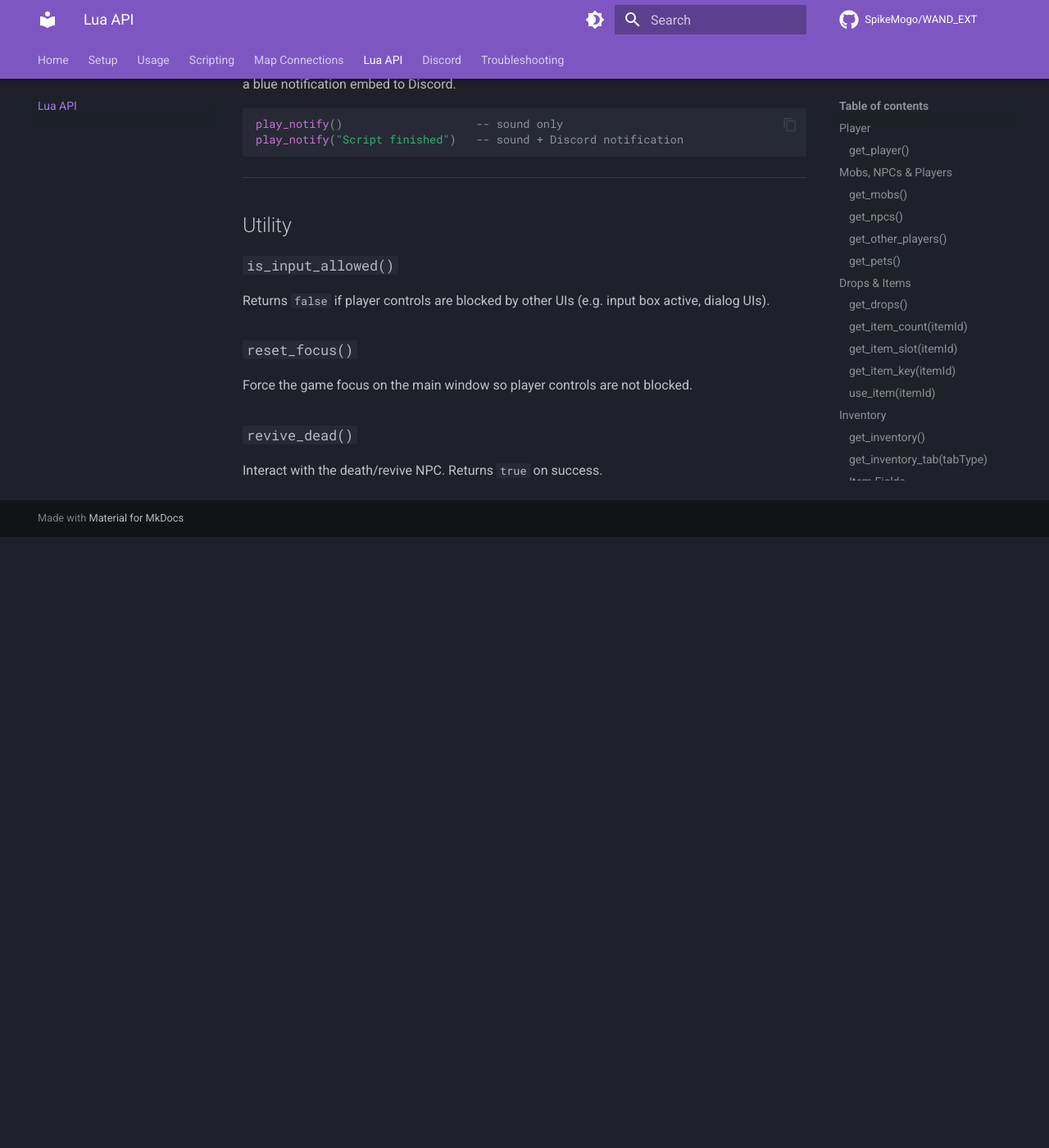
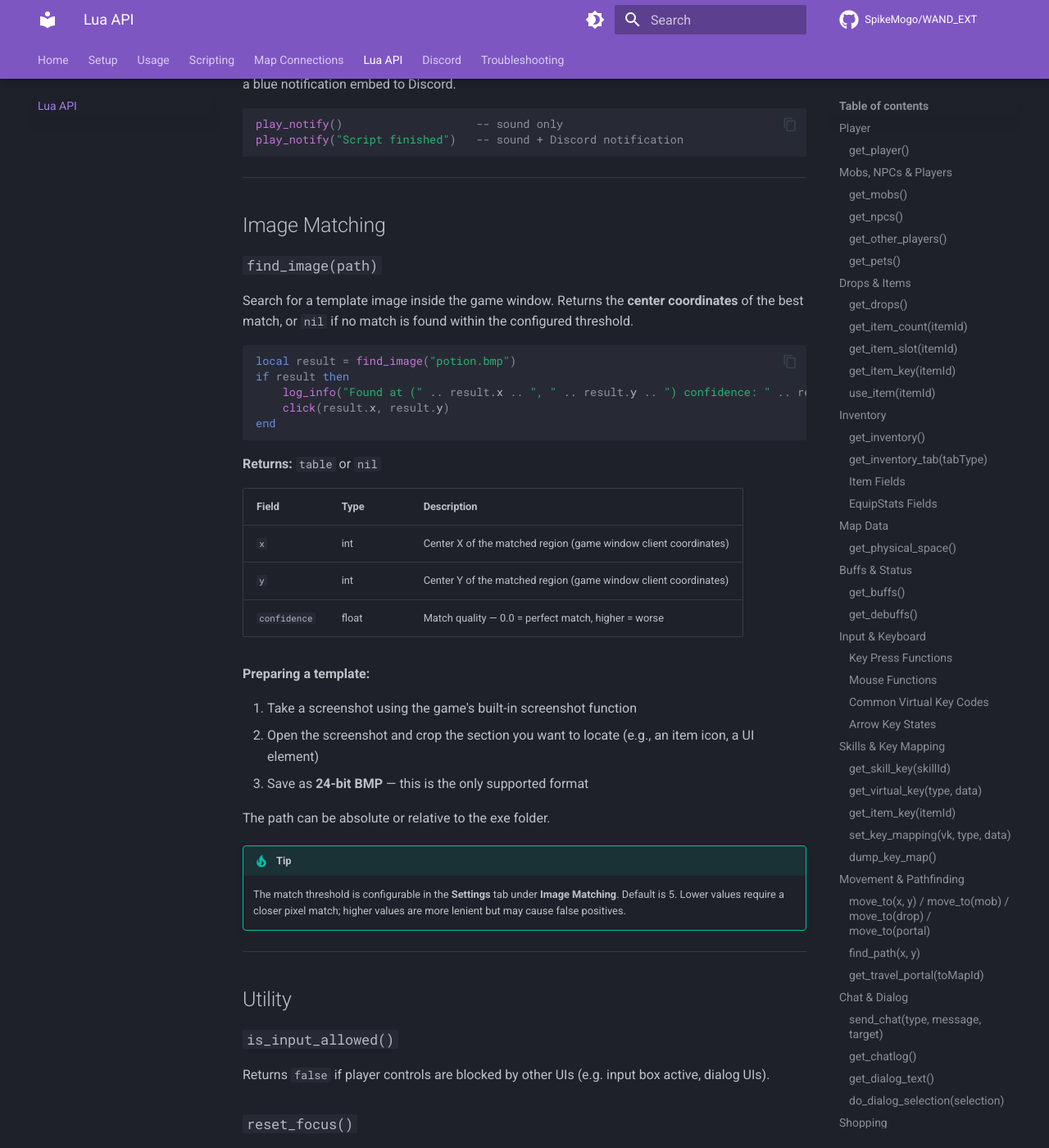
Before and after one commit to SpikeMogo/WAND_EXT, an MkDocs documentation site: the page built from docs/lua-api.md, in a window 1280 px wide and 1400 px high, scrolled down 15082 px. Shown: the whole window at 82% size. Built offline with MkDocs 1.6.1 and Material for MkDocs 9.7.7, drawn with Linux system fonts in a browser that asks for light colours; comment, search, counter and statistics services are not loaded; before the commit the page ends 15737 px from its top, so only the background shows below that.

Commit message:
Add find_image() to Lua API docs
Co-Authored-By: Claude Opus 4.6 <noreply@anthropic.com>

````diff
--- a/docs/lua-api.md
+++ b/docs/lua-api.md
@@ -556,6 +556,41 @@ play_notify("Script finished")   -- sound + Discord notification
 
 ---
 
+## Image Matching
+
+### `find_image(path)`
+
+Search for a template image inside the game window. Returns the **center coordinates** of the best match, or `nil` if no match is found within the configured threshold.
+
+```lua
+local result = find_image("potion.bmp")
+if result then
+    log_info("Found at (" .. result.x .. ", " .. result.y .. ") confidence: " .. result.confidence)
+    click(result.x, result.y)
+end
+```
+
+**Returns:** `table` or `nil`
+
+| Field | Type | Description |
+|---|---|---|
+| `x` | int | Center X of the matched region (game window client coordinates) |
+| `y` | int | Center Y of the matched region (game window client coordinates) |
+| `confidence` | float | Match quality — 0.0 = perfect match, higher = worse |
+
+**Preparing a template:**
+
+1. Take a screenshot using the game's built-in screenshot function
+2. Open the screenshot and crop the section you want to locate (e.g., an item icon, a UI element)
+3. Save as **24-bit BMP** — this is the only supported format
+
+The path can be absolute or relative to the exe folder.
+
+!!! tip
+    The match threshold is configurable in the **Settings** tab under **Image Matching**. Default is 5. Lower values require a closer pixel match; higher values are more lenient but may cause false positives.
+
+---
+
 ## Utility
 
 ### `is_input_allowed()`
````
